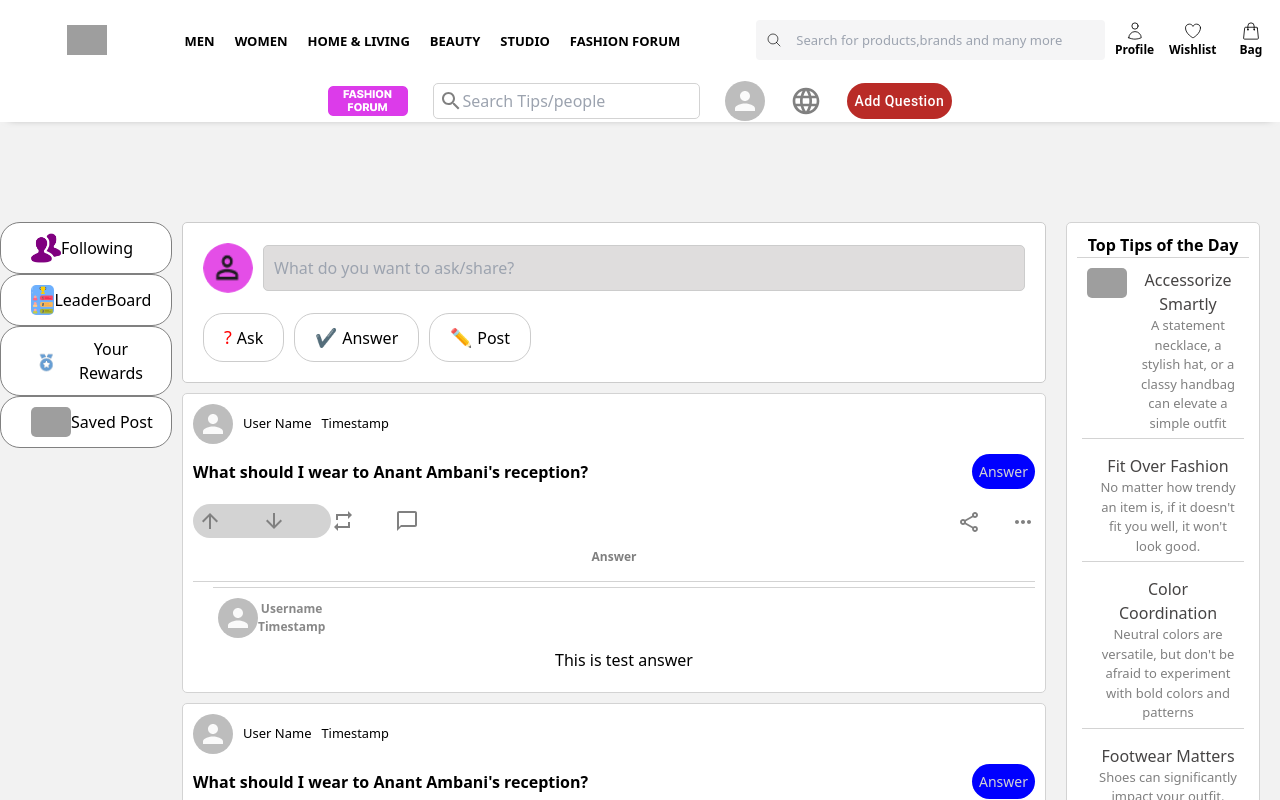
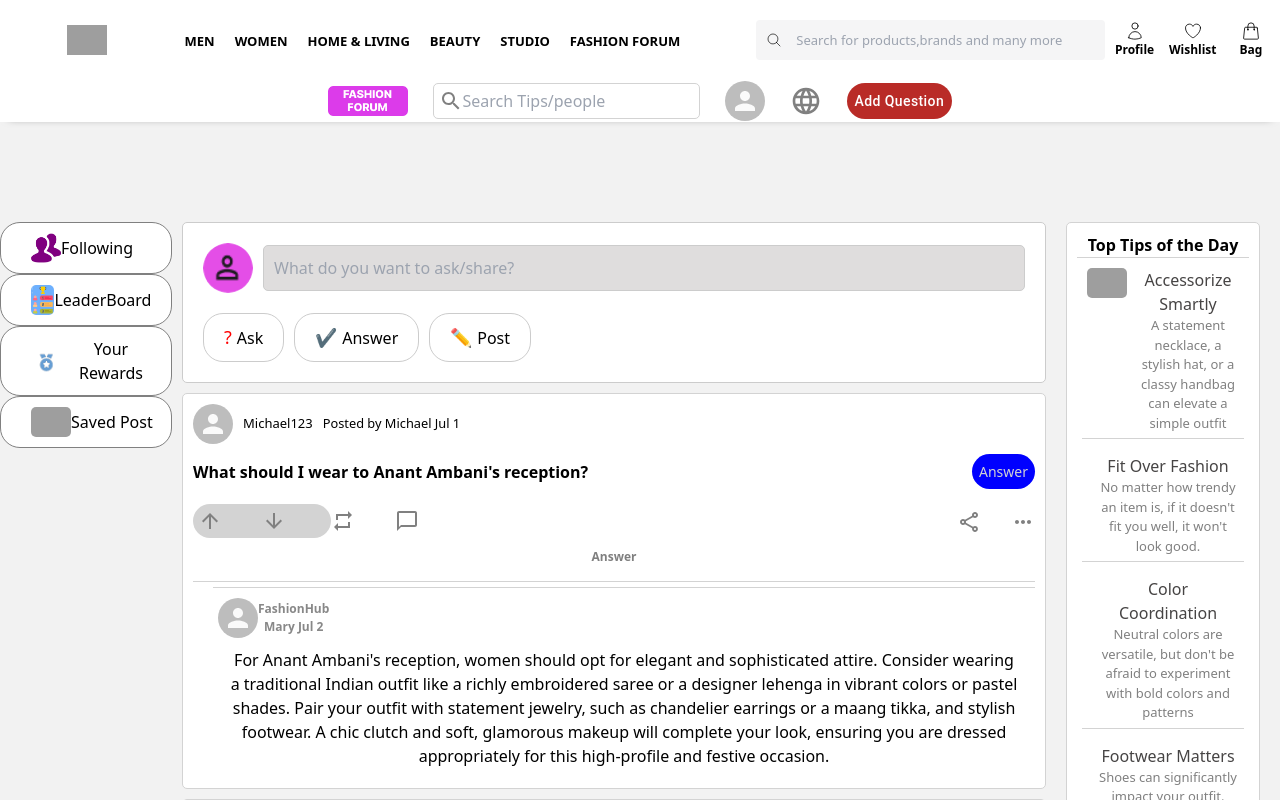
Before and after one commit to shalvee2020/Heneko_Myntra, a React (Create React App) app: page / in a window 1280 px wide. Shown: the top 800 px of the page. Built offline with nearby package versions, Linux system fonts and the light colour scheme; grey boxes are pictures that could not be loaded.

Commit message:
Mansi commit 5th

```diff
--- a/package.json
+++ b/package.json
@@ -42,6 +42,7 @@
     ]
   },
   "devDependencies": {
+    "@babel/plugin-proposal-private-property-in-object": "^7.21.11",
     "tailwindcss": "^3.4.4"
   }
 }
--- a/src/components/Post.css
+++ b/src/components/Post.css
@@ -129,7 +129,7 @@
   }
 
   .modal__question > h1 {
-    color: #8f1f1b;
+    color: #FD913C;
     font-weight: 600;
     margin-bottom: 10px;
   }
@@ -152,7 +152,7 @@
 
   .modal__answer > textarea {
     width: 100%;
-    height: 200px;
+    height: 100px;
     padding: 5px;
     font-size: 15px;
     color: blue;
@@ -181,7 +181,7 @@
     border: none;
     outline: none;
     margin-top: 5px;
-    background-color: rgb(0, 64, 255);
+    background-color: #E72744;
     color: white;
     font-weight: 700;
     padding: 10px;
--- a/src/components/Post.js
+++ b/src/components/Post.js
@@ -80,9 +80,9 @@ function Post(
         //   }
         />
         {/* <h4>{users.displayName ? users.displayName : users.email}</h4> */}
-        <h4>User Name</h4>
+        <h4>Michael123</h4>
         {/* <small>{new Date(timestamp?.toDate()).toLocaleString()}</small> */}
-        <small>Timestamp</small>
+        <small>Posted by Michael Jul 1</small>
       </div>
       <div className="post__body">
         <div className="post__question">
@@ -104,7 +104,7 @@ function Post(
             style={{
               overlay: {
                 width: 680,
-                height: "auto",
+                height: 400,
                 backgroundColor: "rgba(0,0,0,0.8)",
                 zIndex: "1000",
                 top: "50%",
@@ -115,17 +115,17 @@ function Post(
             }}
           >
             <div className="modal__question">
-              <h1>question</h1>
+              <h1>What is your Question ?</h1>
               <p>
                 asked by{" "}
                 <span className="name">
-                  displayName
+                  MansiK
                 </span>{" "}
                 {""}
                 on{" "}
                 <span className="name">
                   {/* {new Date(timestamp?.toDate()).toLocaleString()} */}
-                  timestamp
+                  Jul 13 2024
                 </span>
               </p>
             </div>
@@ -214,14 +214,14 @@ function Post(
               <Avatar/>
               <div className="post-info">
                 <p>
-                  Username
+                  FashionHub
                 </p>
                 <span>
-                  Timestamp
+                Mary Jul 2
                 </span>
               </div>
             </div>
-            <div style={{margin:"0px 10px",}} className="post-answer">This is test answer</div>
+            <div style={{margin:"0px 10px ",}} className="post-answer">For Anant Ambani's reception, women should opt for elegant and sophisticated attire. Consider wearing a traditional Indian outfit like a richly embroidered saree or a designer lehenga in vibrant colors or pastel shades. Pair your outfit with statement jewelry, such as chandelier earrings or a maang tikka, and stylish footwear. A chic clutch and soft, glamorous makeup will complete your look, ensuring you are dressed appropriately for this high-profile and festive occasion.</div>
           </div>
         </div>
     </div>
--- a/src/components/Widget.css
+++ b/src/components/Widget.css
@@ -7,7 +7,7 @@
     margin-right: 20px;
     border: 1px solid lightgray;
     border-radius: 5px;
-    max-height: 97vh;
+    max-height: 120vh;
     background-color: white;
   }
 
```
Also changed, not shown: 21 other files (tests, documents, lock files or other folders).
